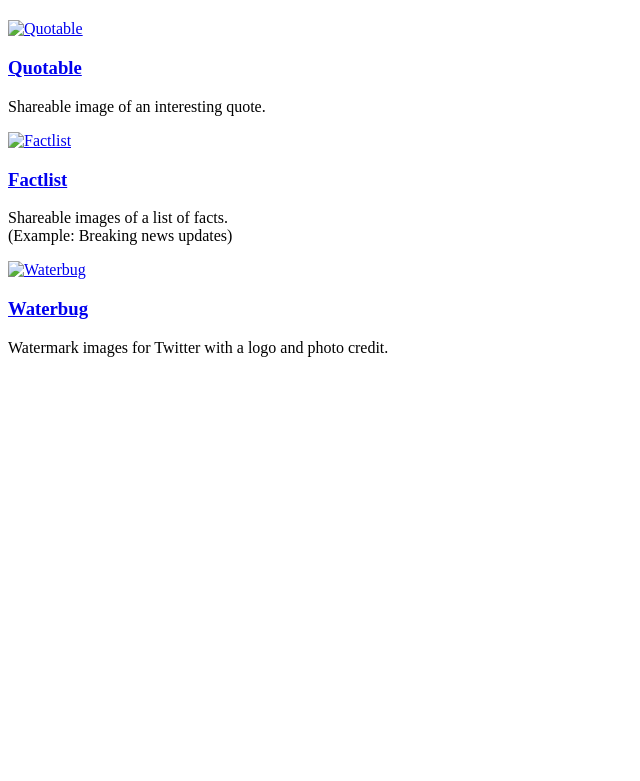
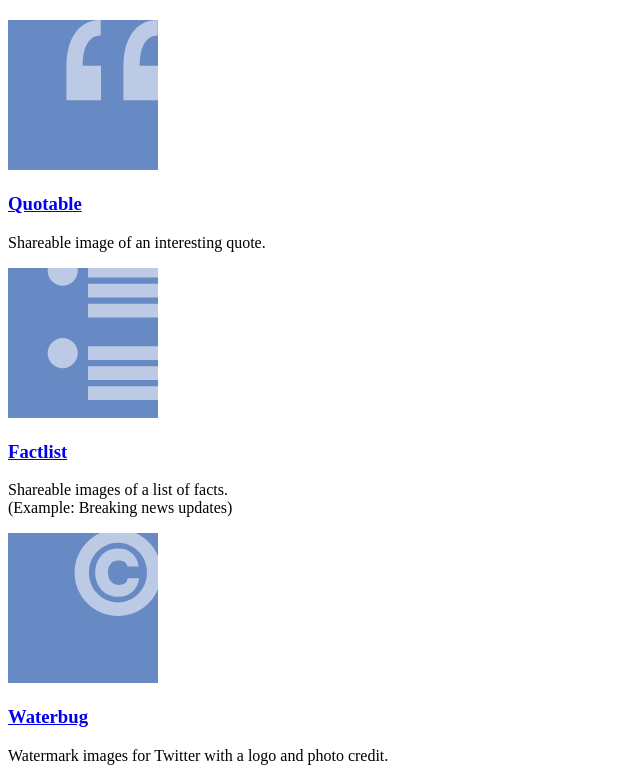
Before and after one commit to nprapps/lunchbox, a Flask app: template templates/index.html in a window 1280 px wide. Shown: the part 349-1130 px from the top of the page, without its empty margins (0-640 px from the left). Before the commit the page ends 706 px from the top, so only its background shows below. Run offline with Flask 2, Linux system fonts and the light colour scheme; the template is opened without the code that fills it, so the values that code supplies are empty.

Commit message:
icons (for now because we need something)

```diff
--- a/templates/index.html
+++ b/templates/index.html
@@ -21,20 +21,20 @@
     <div class="container">
 
         <div class="poster-wrapper col-sm-4">
-            <a href="quotable/index.html"><img src="" height="150" width="150"alt="Quotable" />
+            <a href="quotable/index.html"><img src="img/icon-quotable.svg" height="150" width="150"alt="Quotable" />
             <h3>Quotable</h3></a>
             <p>Shareable image of an interesting&nbsp;quote.</p>
         </div>
 
         <div class="poster-wrapper col-sm-4">
-            <a href="factlist/index.html"><img src="" height="150" width="150" alt="Factlist" />
+            <a href="factlist/index.html"><img src="img/icon-factlist.svg" height="150" width="150" alt="Factlist" />
             <h3>Factlist</h3></a>
             <p>Shareable images of a list of&nbsp;facts.<br />
               (Example: Breaking news&nbsp;updates)</p>
         </div>
 
         <div class="poster-wrapper col-sm-4">
-            <a href="waterbug/index.html"><img src="" height="150" width="150"alt="Waterbug" />
+            <a href="waterbug/index.html"><img src="img/icon-waterbug.svg" height="150" width="150"alt="Waterbug" />
             <h3>Waterbug</h3></a>
             <p>Watermark images for Twitter with a logo and photo&nbsp;credit.</p>
         </div>
```
Also changed, not shown: www/img/icon-factlist.svg (added), www/img/icon-quotable.svg (added), www/img/icon-waterbug.svg (added).
